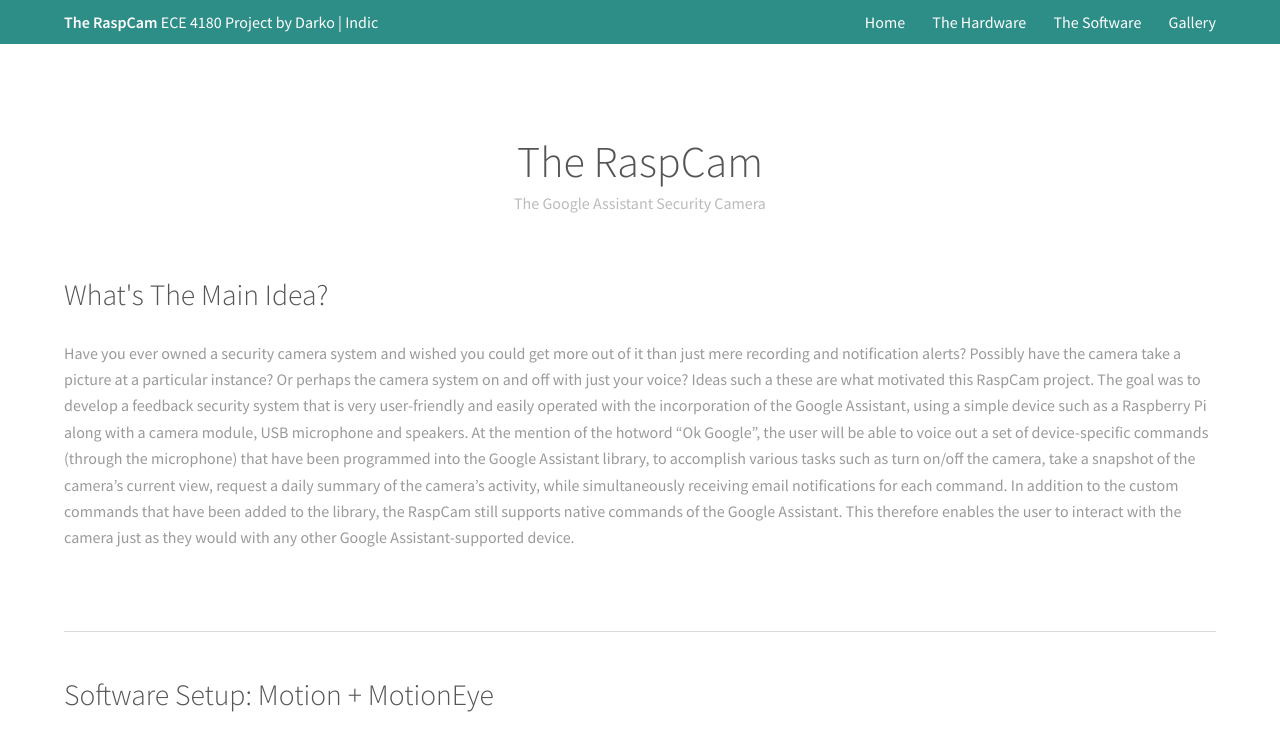
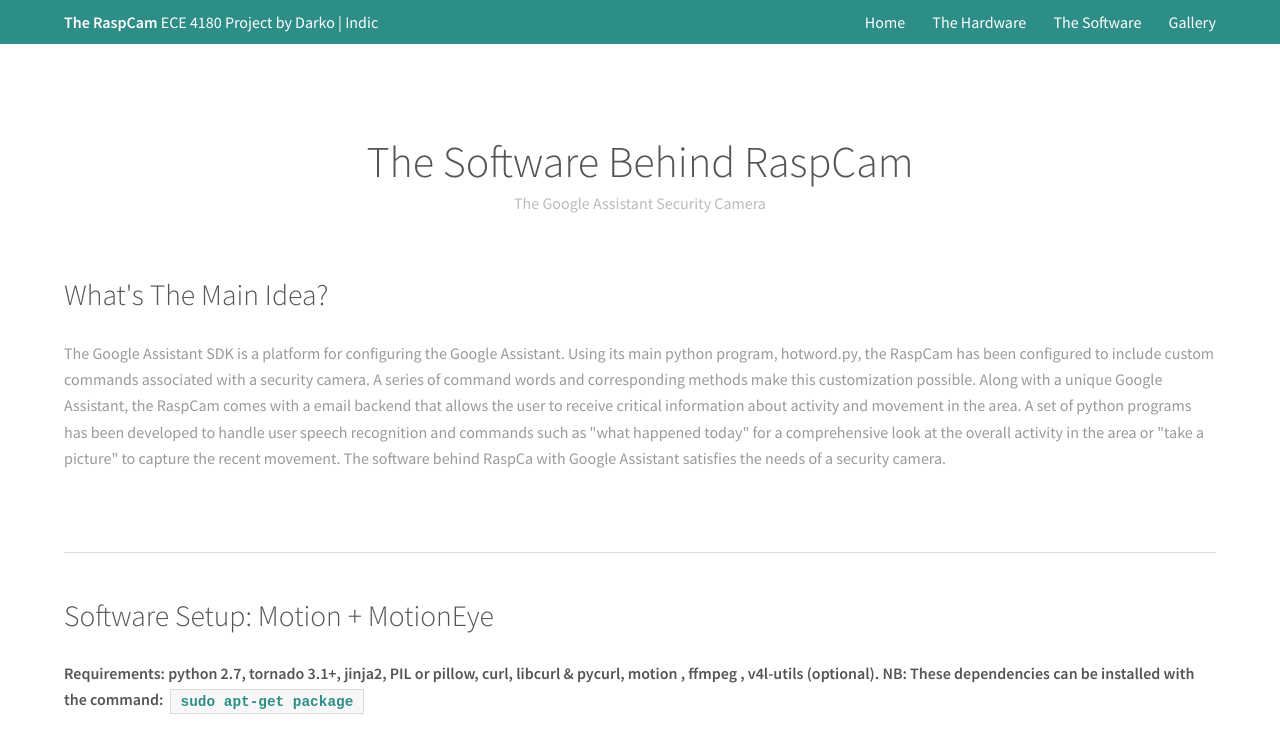
Before and after one commit to fiifikrampah/raspcam4180.github.io, a plain HTML site: page thesoftware.html in a window 1280 px wide. Shown: the top 737 px of the page. Drawn offline with Linux system fonts and the light colour scheme.

Commit message:
addition of software description

```diff
--- a/thesoftware.html
+++ b/thesoftware.html
@@ -28,14 +28,14 @@
 		<section id="main" class="wrapper">
 			<div class="inner">
 				<header class="align-center">
-					<h2>The RaspCam</h2>
+					<h2>The Software Behind RaspCam</h2>
 					<p>The Google Assistant Security Camera </p>
 				</header>
 				<!-- Intro -->
 				<div class="row">
 					<section class="align-left">
 						<h2>What's The Main Idea?</h2>
-						<p>Have you ever owned a security camera system and wished you could get more out of it than just mere recording and notification alerts? Possibly have the camera take a picture at a particular instance? Or perhaps the camera system on and off with just your voice? Ideas such a these are what motivated this RaspCam project. The goal was to develop a feedback security system that is very user-friendly and easily operated with the incorporation of the Google Assistant, using a simple device such as a Raspberry Pi along with a camera module, USB microphone and speakers. At the mention of the hotword “Ok Google”, the user will be able to voice out a set of device-specific commands (through the microphone) that have been programmed into the Google Assistant library, to accomplish various tasks such as turn on/off the camera, take a snapshot of the camera’s current view, request a daily summary of the camera’s activity, while simultaneously receiving email notifications for each command. In addition to the custom commands that have been added to the library, the RaspCam still supports native commands of the Google Assistant. This therefore enables the user to interact with the camera just as they would with any other Google Assistant-supported device. </p>
+						<p>The Google Assistant SDK is a platform for configuring the Google Assistant. Using its main python program, hotword.py, the RaspCam has been configured to include custom commands associated with a security camera. A series of command words and corresponding methods make this customization possible. Along with a unique Google Assistant, the RaspCam comes with a email backend that allows the user to receive critical information about activity and movement in the area. A set of python programs has been developed to handle user speech recognition and commands such as "what happened today" for a comprehensive look at the overall activity in the area or "take a picture" to capture the recent movement. The software behind RaspCa with Google Assistant satisfies the needs of a security camera.</p>
 					</div>
 
 					<hr class="major" />
```
Also changed, not shown: thehardware.html (+1 -1 lines).
